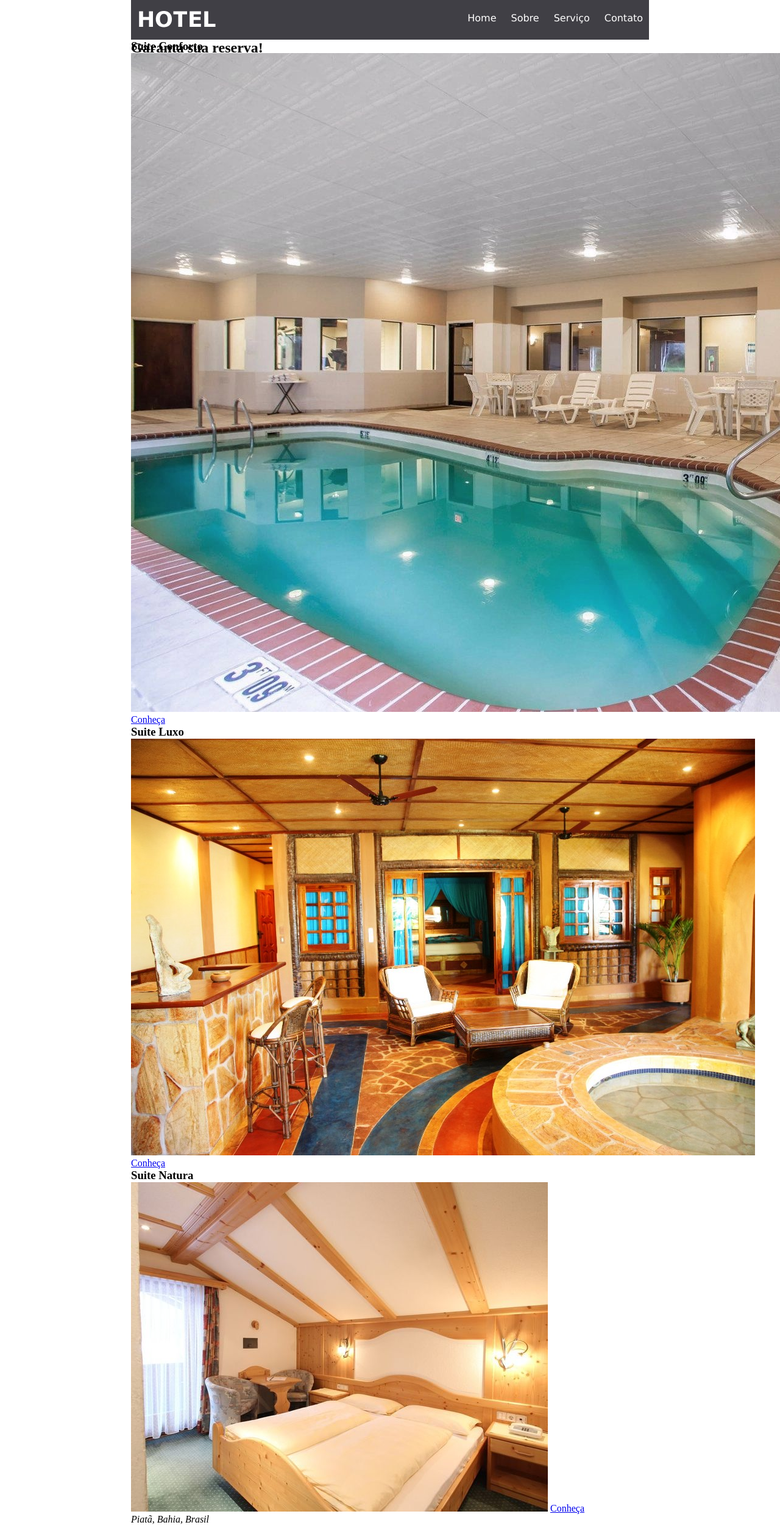
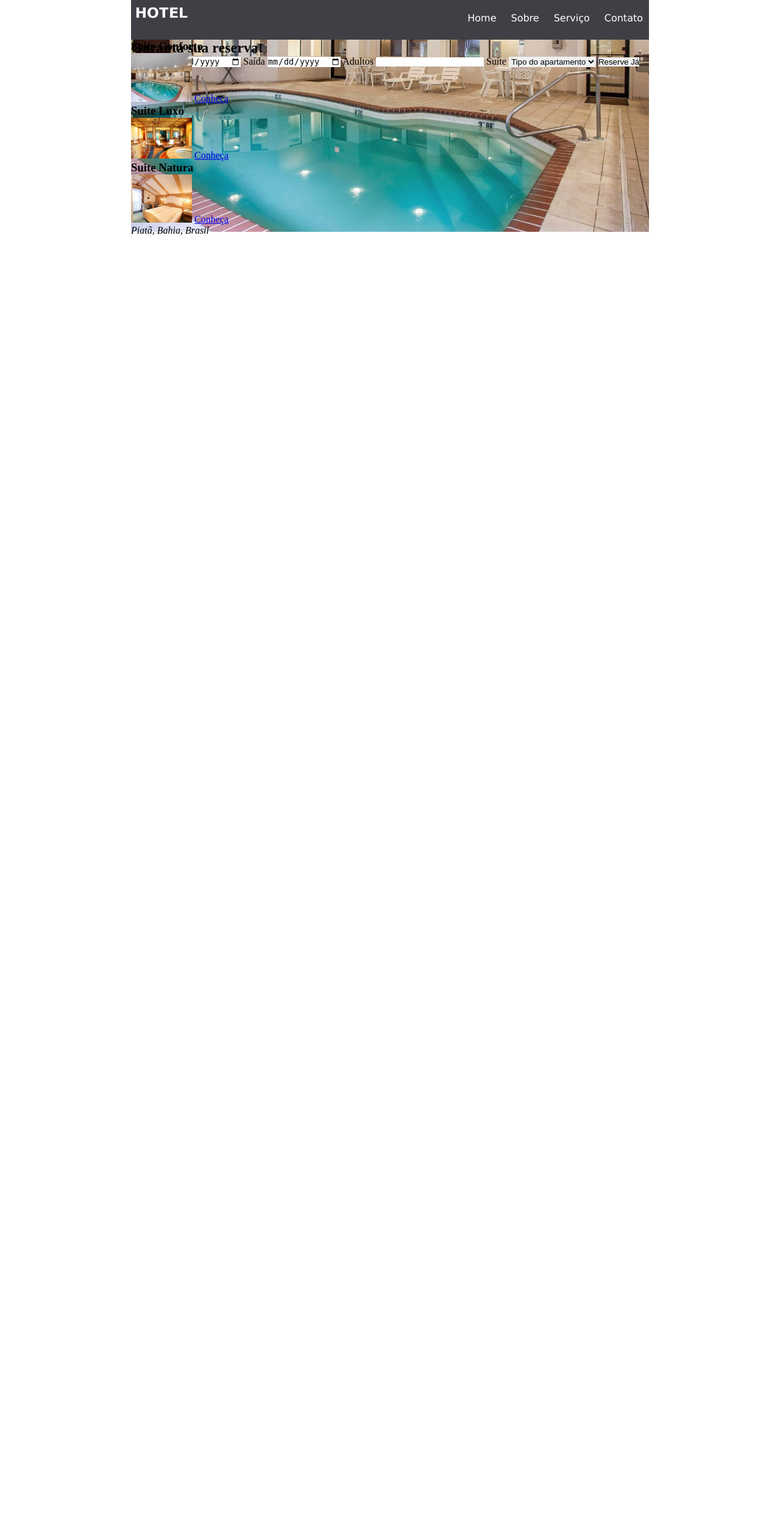
Before and after one commit to geltoncruz/Programacao-para-internet, a PHP site: page / in a window 1280 px wide; the page is wider, and only the part inside the window is pictured. Shown: that part at 61% size. After the commit the page ends 386 px from the top of that part, so only its background shows below. Run offline with PHP 8.4, Linux system fonts and the light colour scheme.

Commit message:
header banner dimensoes e background

```diff
--- a/CSS/exemploHotel/style.css
+++ b/CSS/exemploHotel/style.css
@@ -48,3 +48,15 @@
 	border-bottom: 5px solid #F2850D;
 	box-sizing: content-box;
 }
+
+header section#banner {
+    width: 850px;
+    height: 315px;
+    float: left;
+    background: url(img/suiteConfort.jpg) no-repeat;
+    background-size: 850px;
+    background-position-y: -300px;
+}
+img{
+	max-width: 100px;
+}
```
